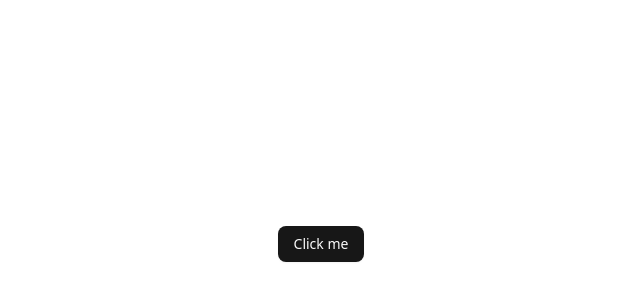
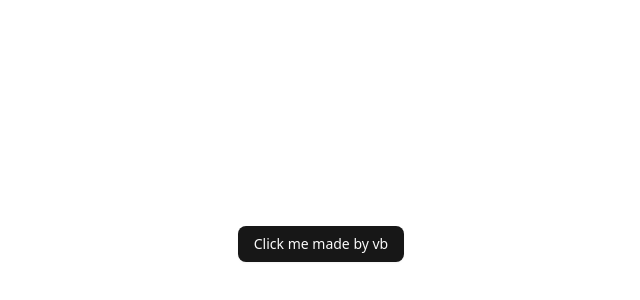
Before and after one commit to VB5475/ICICommunicator, a React (Vite) app: page / in a window 1280 px wide. Shown: the part 156-456 px from the top of the page, without its empty margins (319-959 px from the left). Built offline with nearby package versions, Linux system fonts and the light colour scheme.

Commit message:
[INIT]:created brenach initial commit

```diff
--- a/src/App.jsx
+++ b/src/App.jsx
@@ -3,7 +3,9 @@ import { Button } from "@/components/ui/button"
 function App() {
   return (
     <div className="flex min-h-svh flex-col items-center justify-center">
-      <Button>Click me</Button>
+      <Button>Click me made by vb
+
+      </Button>
     </div>
   )
 }
```
